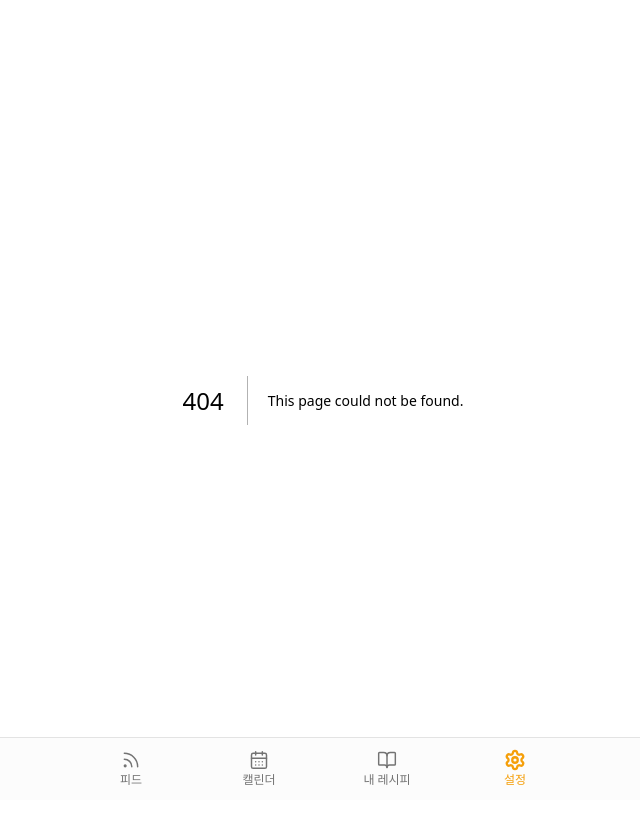
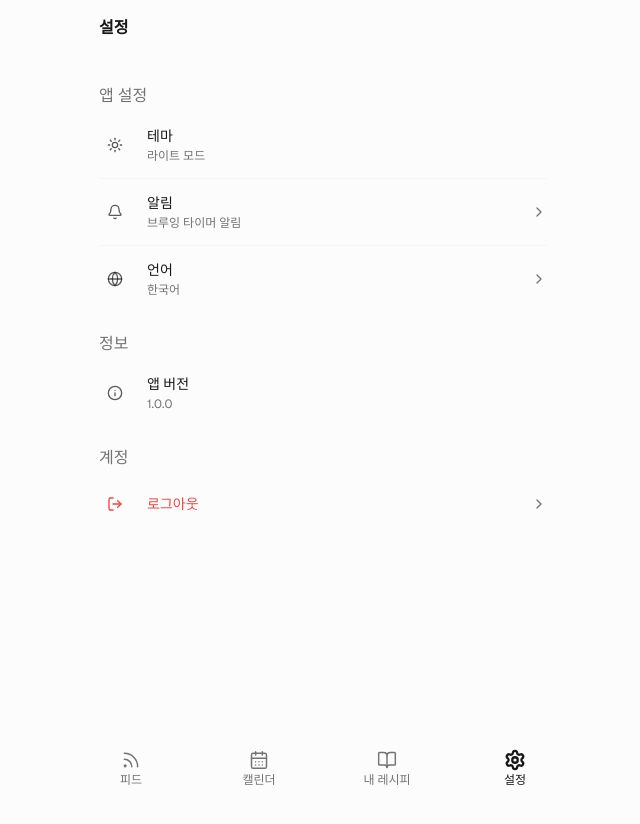
Before and after one commit to Minseok-2001/coffee-zip-fe, a Next.js app: page /settings in a window 1280 px wide. Before the commit this address had no page. Shown: the top 824 px of the page, without its empty margins (317-957 px from the left). After the commit the page ends 800 px from the top, so only its background shows below. Built offline with nearby package versions, Linux system fonts and the light colour scheme.

Commit message:
feat: 내 레시피/설정 페이지 추가 + BottomNav/PageHeader border 제거

```diff
--- /dev/null
+++ b/app/me/recipes/page.tsx
@@ -0,0 +1,111 @@
+'use client'
+
+import { useEffect, useState, useCallback } from 'react'
+import { useRouter } from 'next/navigation'
+import { motion } from 'framer-motion'
+import { Plus, Coffee } from 'lucide-react'
+import { PageHeader } from '@/components/layout/page-header'
+import { RecipeCard } from '@/components/brewing/recipe-card'
+import { Button } from '@/components/ui/button'
+import { apiFetch } from '@/lib/api'
+
+interface Recipe {
+  id: number
+  title: string
+  coffeeBean: string | null
+  origin: string | null
+  roastLevel: string | null
+  waterTemp: number | null
+  coffeeGrams: number | null
+  waterGrams: number | null
+  imageUrl: string | null
+  likeCount: number
+  tags: string[]
+}
+
+const container = {
+  hidden: {},
+  show: { transition: { staggerChildren: 0.06 } },
+}
+
+const item = {
+  hidden: { opacity: 0, y: 12 },
+  show: { opacity: 1, y: 0, transition: { duration: 0.28, ease: [0.4, 0, 0.2, 1] as [number, number, number, number] } },
+}
+
+export default function MyRecipesPage() {
+  const router = useRouter()
+  const [recipes, setRecipes] = useState<Recipe[]>([])
+  const [loading, setLoading] = useState(true)
+
+  const load = useCallback(async () => {
+    try {
+      const data = await apiFetch<Recipe[]>('/me/recipes')
+      setRecipes(data)
+    } catch {
+      setRecipes([])
+    } finally {
+      setLoading(false)
+    }
+  }, [])
+
+  useEffect(() => { load() }, [load])
+
+  return (
+    <>
+      <PageHeader
+        title="내 레시피"
+        right={
+          <Button
+            size="sm"
+            onClick={() => router.push('/me/recipes/new')}
+            className="gap-1.5 h-8 px-3"
+          >
+            <Plus className="size-3.5" />
+            새 레시피
+          </Button>
+        }
+      />
+
+      <div className="py-4 space-y-3">
+        {loading ? (
+          Array.from({ length: 3 }).map((_, i) => (
+            <RecipeCard.Skeleton key={i} />
+          ))
+        ) : recipes.length === 0 ? (
+          <motion.div
+            initial={{ opacity: 0, y: 16 }}
+            animate={{ opacity: 1, y: 0 }}
+            transition={{ duration: 0.3 }}
+            className="flex flex-col items-center justify-center py-24 gap-5"
+          >
+            <div className="size-16 rounded-2xl bg-[hsl(var(--surface-container))] flex items-center justify-center">
+              <Coffee className="size-7 text-muted-foreground" />
+            </div>
+            <div className="text-center">
+              <p className="font-semibold text-foreground">아직 레시피가 없어요</p>
+              <p className="text-sm text-muted-foreground mt-1">나만의 브루잉 레시피를 기록해보세요</p>
+            </div>
+            <Button variant="cta" onClick={() => router.push('/me/recipes/new')} className="gap-2">
+              <Plus className="size-4" />
+              첫 레시피 만들기
+            </Button>
+          </motion.div>
+        ) : (
+          <motion.div
+            className="space-y-3"
+            variants={container}
+            initial="hidden"
+            animate="show"
+          >
+            {recipes.map(recipe => (
+              <motion.div key={recipe.id} variants={item}>
+                <RecipeCard {...recipe} />
+              </motion.div>
+            ))}
+          </motion.div>
+        )}
+      </div>
+    </>
+  )
+}
--- /dev/null
+++ b/app/settings/page.tsx
@@ -0,0 +1,137 @@
+'use client'
+
+import { useTheme } from 'next-themes'
+import { useEffect, useState } from 'react'
+import { Moon, Sun, ChevronRight, Bell, Globe, Info, LogOut } from 'lucide-react'
+import { PageHeader } from '@/components/layout/page-header'
+import { cn } from '@/lib/utils'
+
+function SettingRow({
+  icon: Icon,
+  label,
+  description,
+  right,
+  onClick,
+  destructive,
+}: {
+  icon: React.ElementType
+  label: string
+  description?: string
+  right?: React.ReactNode
+  onClick?: () => void
+  destructive?: boolean
+}) {
+  return (
+    <button
+      onClick={onClick}
+      className={cn(
+        'w-full flex items-center gap-4 px-4 py-3.5 text-left transition-colors',
+        'hover:bg-[hsl(var(--surface-container))]',
+        !onClick && 'cursor-default'
+      )}
+    >
+      <div className="size-8 rounded-xl bg-[hsl(var(--surface-container))] flex items-center justify-center shrink-0">
+        <Icon className={cn('size-4', destructive ? 'text-destructive' : 'text-foreground/70')} />
+      </div>
+      <div className="flex-1 min-w-0">
+        <p className={cn('text-sm font-medium', destructive ? 'text-destructive' : 'text-foreground')}>
+          {label}
+        </p>
+        {description && (
+          <p className="text-xs text-muted-foreground mt-0.5">{description}</p>
+        )}
+      </div>
+      {right ?? (onClick && <ChevronRight className="size-4 text-muted-foreground shrink-0" />)}
+    </button>
+  )
+}
+
+function SectionLabel({ children }: { children: React.ReactNode }) {
+  return (
+    <p className="label-upper text-muted-foreground px-4 pt-5 pb-1">
+      {children}
+    </p>
+  )
+}
+
+export default function SettingsPage() {
+  const { resolvedTheme, setTheme } = useTheme()
+  const [mounted, setMounted] = useState(false)
+
+  useEffect(() => setMounted(true), [])
+
+  const isDark = resolvedTheme === 'dark'
+
+  return (
+    <>
+      <PageHeader title="설정" />
+
+      <div className="py-2">
+        {/* 앱 설정 */}
+        <SectionLabel>앱 설정</SectionLabel>
+        <div className="rounded-2xl bg-[hsl(var(--surface-container-low))] mx-0 overflow-hidden">
+          <SettingRow
+            icon={isDark ? Moon : Sun}
+            label="테마"
+            description={isDark ? '다크 모드' : '라이트 모드'}
+            right={
+              mounted ? (
+                <button
+                  onClick={() => setTheme(isDark ? 'light' : 'dark')}
+                  className={cn(
+                    'relative w-11 h-6 rounded-full transition-colors shrink-0',
+                    isDark ? 'bg-foreground' : 'bg-[hsl(var(--surface-container))]'
+                  )}
+                  aria-label="테마 전환"
+                >
+                  <span className={cn(
+                    'absolute top-1 size-4 rounded-full bg-background transition-transform',
+                    isDark ? 'translate-x-6' : 'translate-x-1'
+                  )} />
+                </button>
+              ) : <div className="w-11 h-6" />
+            }
+          />
+          <div className="h-px bg-border/30 mx-4" />
+          <SettingRow
+            icon={Bell}
+            label="알림"
+            description="브루잉 타이머 알림"
+            onClick={() => {}}
+          />
+          <div className="h-px bg-border/30 mx-4" />
+          <SettingRow
+            icon={Globe}
+            label="언어"
+            description="한국어"
+            onClick={() => {}}
+          />
+        </div>
+
+        {/* 정보 */}
+        <SectionLabel>정보</SectionLabel>
+        <div className="rounded-2xl bg-[hsl(var(--surface-container-low))] overflow-hidden">
+          <SettingRow
+            icon={Info}
+            label="앱 버전"
+            description="1.0.0"
+          />
+        </div>
+
+        {/* 계정 */}
+        <SectionLabel>계정</SectionLabel>
+        <div className="rounded-2xl bg-[hsl(var(--surface-container-low))] overflow-hidden">
+          <SettingRow
+            icon={LogOut}
+            label="로그아웃"
+            destructive
+            onClick={() => {
+              localStorage.removeItem('accessToken')
+              window.location.href = '/'
+            }}
+          />
+        </div>
+      </div>
+    </>
+  )
+}
--- a/components/layout/bottom-nav.tsx
+++ b/components/layout/bottom-nav.tsx
@@ -16,7 +16,7 @@ export function BottomNav() {
   const pathname = usePathname()
 
   return (
-    <nav className="fixed bottom-0 left-0 right-0 z-50 border-t border-border bg-background/95 backdrop-blur-sm safe-area-inset-bottom">
+    <nav className="fixed bottom-0 left-0 right-0 z-50 bg-background/95 backdrop-blur-sm safe-area-inset-bottom">
       <div className="max-w-lg mx-auto flex">
         {NAV_ITEMS.map(({ href, icon: Icon, label }) => {
           const isActive = href === '/' ? pathname === '/' : pathname.startsWith(href)
@@ -27,7 +27,7 @@ export function BottomNav() {
               className={cn(
                 'flex-1 flex flex-col items-center justify-center py-3 gap-0.5 text-xs transition-colors',
                 isActive
-                  ? 'text-primary'
+                  ? 'text-foreground'
                   : 'text-muted-foreground hover:text-foreground'
               )}
             >
@@ -38,7 +38,7 @@ export function BottomNav() {
                 )}
                 strokeWidth={isActive ? 2.5 : 1.75}
               />
-              <span className={cn('font-medium', isActive && 'text-primary')}>
+              <span className={cn('font-medium', isActive && 'text-foreground')}>
                 {label}
               </span>
             </Link>
--- a/components/layout/page-header.tsx
+++ b/components/layout/page-header.tsx
@@ -15,7 +15,7 @@ export function PageHeader({ title, showBack = false, right, className }: PageHe
   const router = useRouter()
 
   return (
-    <header className={cn('sticky top-0 z-40 bg-background/95 backdrop-blur-sm border-b border-border', className)}>
+    <header className={cn('sticky top-0 z-40 bg-background/95 backdrop-blur-sm', className)}>
       <div className="max-w-lg mx-auto px-4 h-14 flex items-center justify-between">
         <div className="flex items-center gap-2 min-w-0">
           {showBack && (
```
